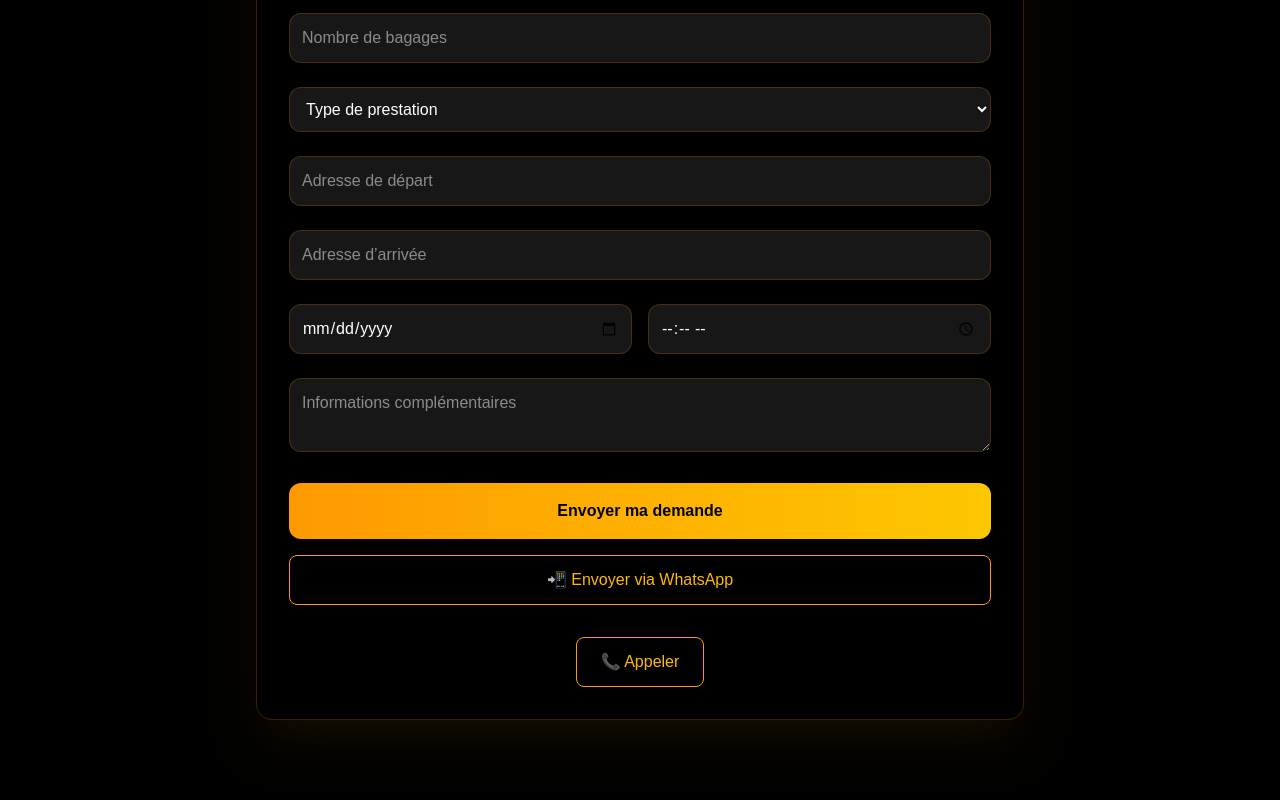
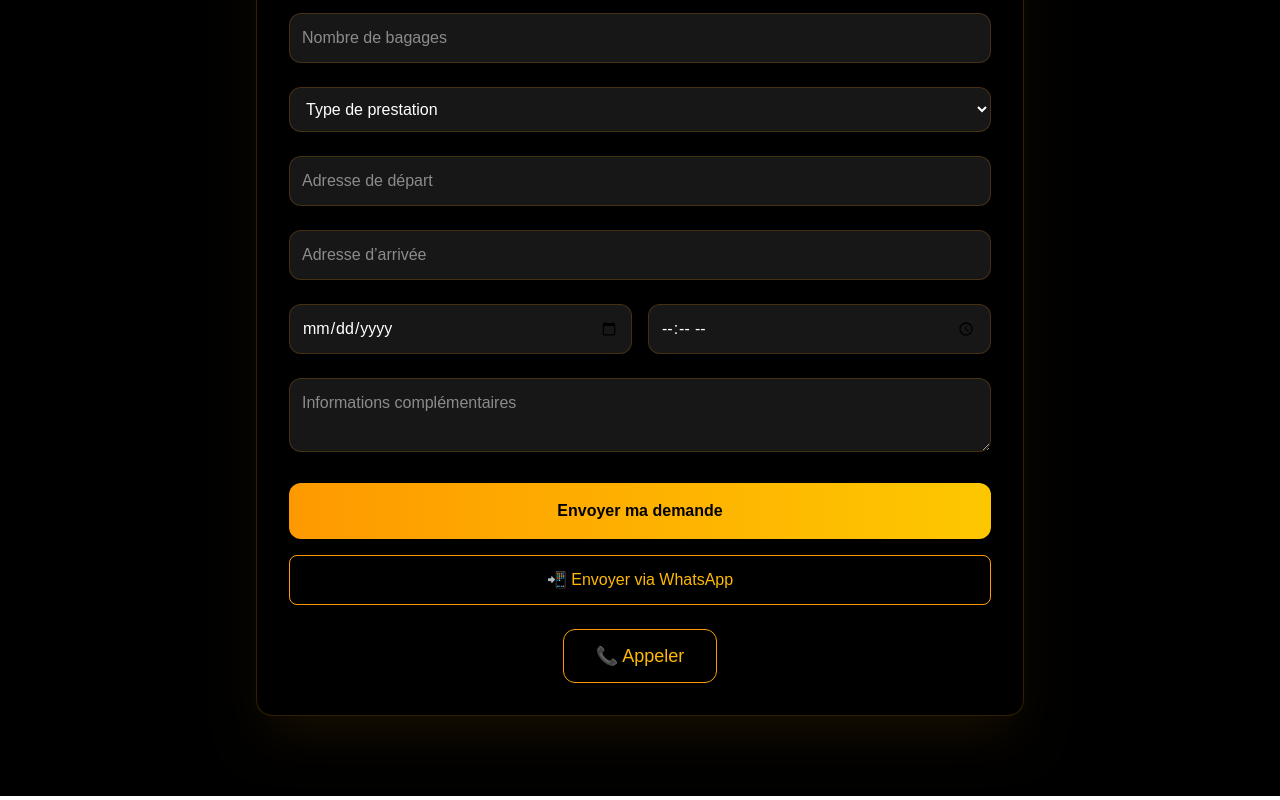
Before and after one commit to heboluc-web/sud-idf-site, a Next.js app: page /reservation in a window 1280 px wide. Shown: the part 532-1332 px from the top of the page. Built offline with nearby package versions, Linux system fonts and the light colour scheme.

Commit message:
fix bouton appel

```diff
--- a/app/reservation/page.tsx
+++ b/app/reservation/page.tsx
@@ -110,10 +110,10 @@ Message: ${form.message}`;
         </button>
 
        {/* APPEL */}
-        <div className="flex gap-4 mt-8 justify-center">
+<div className="flex justify-center mt-6">
   <a
     href="tel:+33668863673"
-            className="border border-amber-500 text-amber-400 px-6 py-3 rounded-lg hover:bg-amber-500 hover:text-black transition"
+    className="border border-amber-500 text-amber-400 px-8 py-3 rounded-xl text-lg hover:bg-amber-500 hover:text-black transition shadow-md"
   >
     📞 Appeler
   </a>
```
Lines whose indentation alone changed are shown as unchanged.
